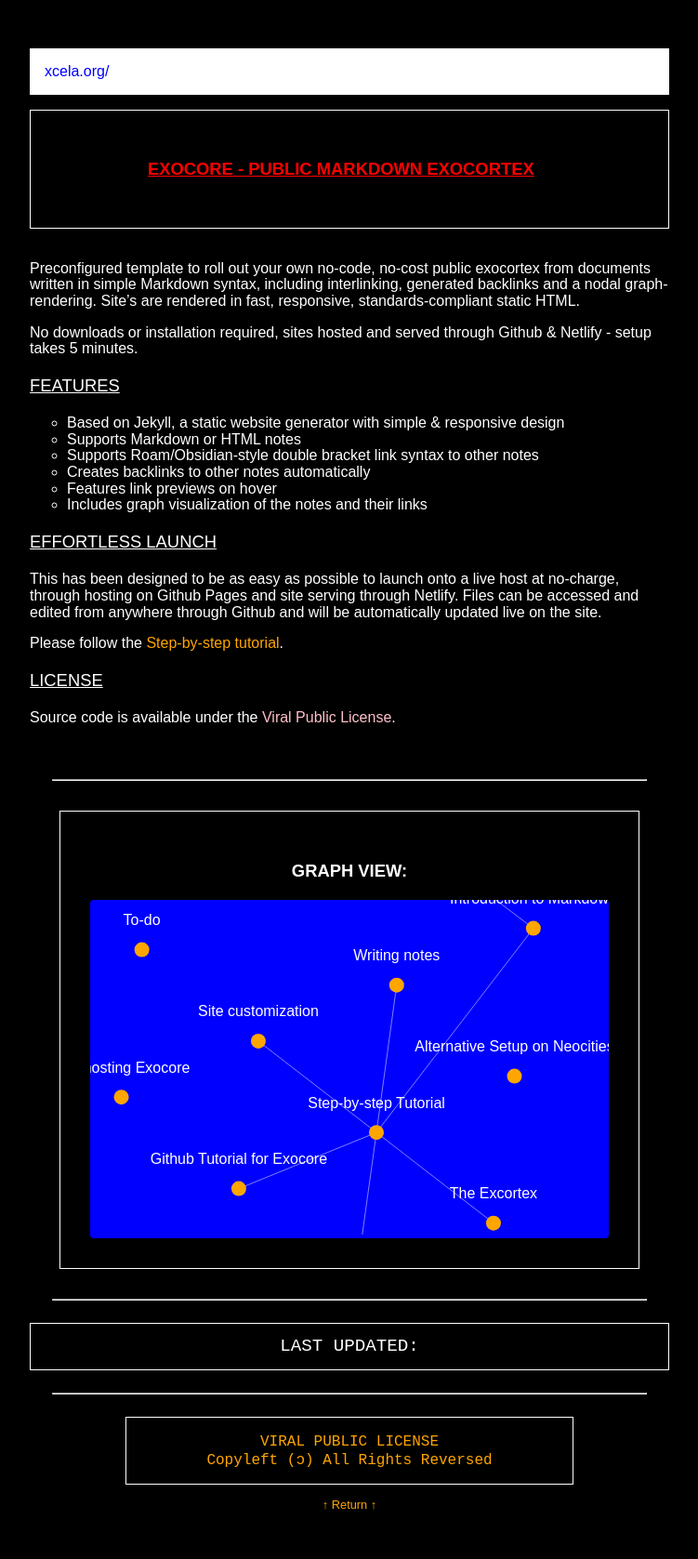
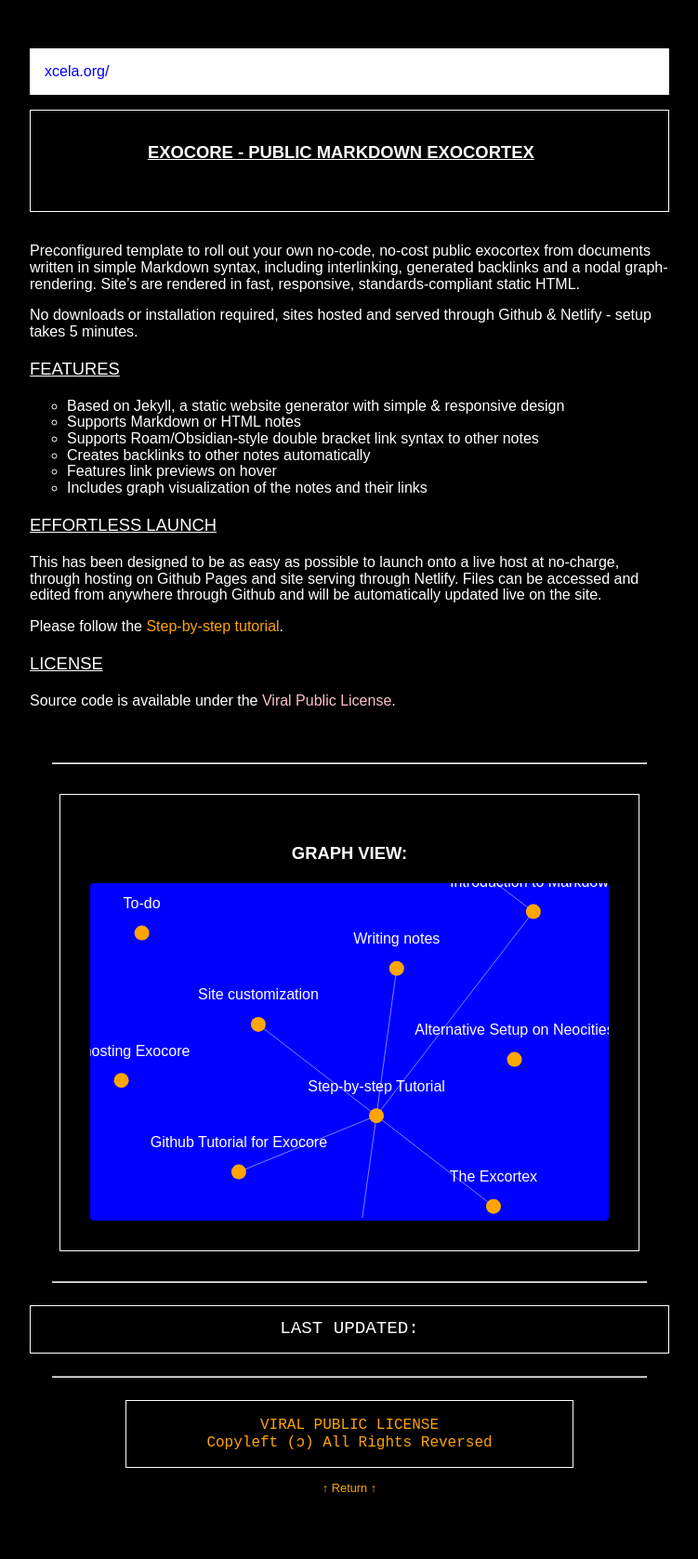
Before and after one commit to xcela/Exocore, a Jekyll site: the page built from _pages/index.md, in a window 1280 px wide. Shown: the whole page at 93% size, without its empty margins (264-1015 px from the left). Built offline with Jekyll 4.4.1, drawn with Linux system fonts in a browser that asks for light colours.

Commit message:
Update _edith.scss

```diff
--- a/_sass/_edith.scss
+++ b/_sass/_edith.scss
@@ -117,7 +117,6 @@ nav a {
 /* === Page Formatting === */
 
 .title {
-  padding:1em; padding-bottom:0em; padding-top:1em; margin-bottom:1em; color:red;
 }
 
 nav {
```
